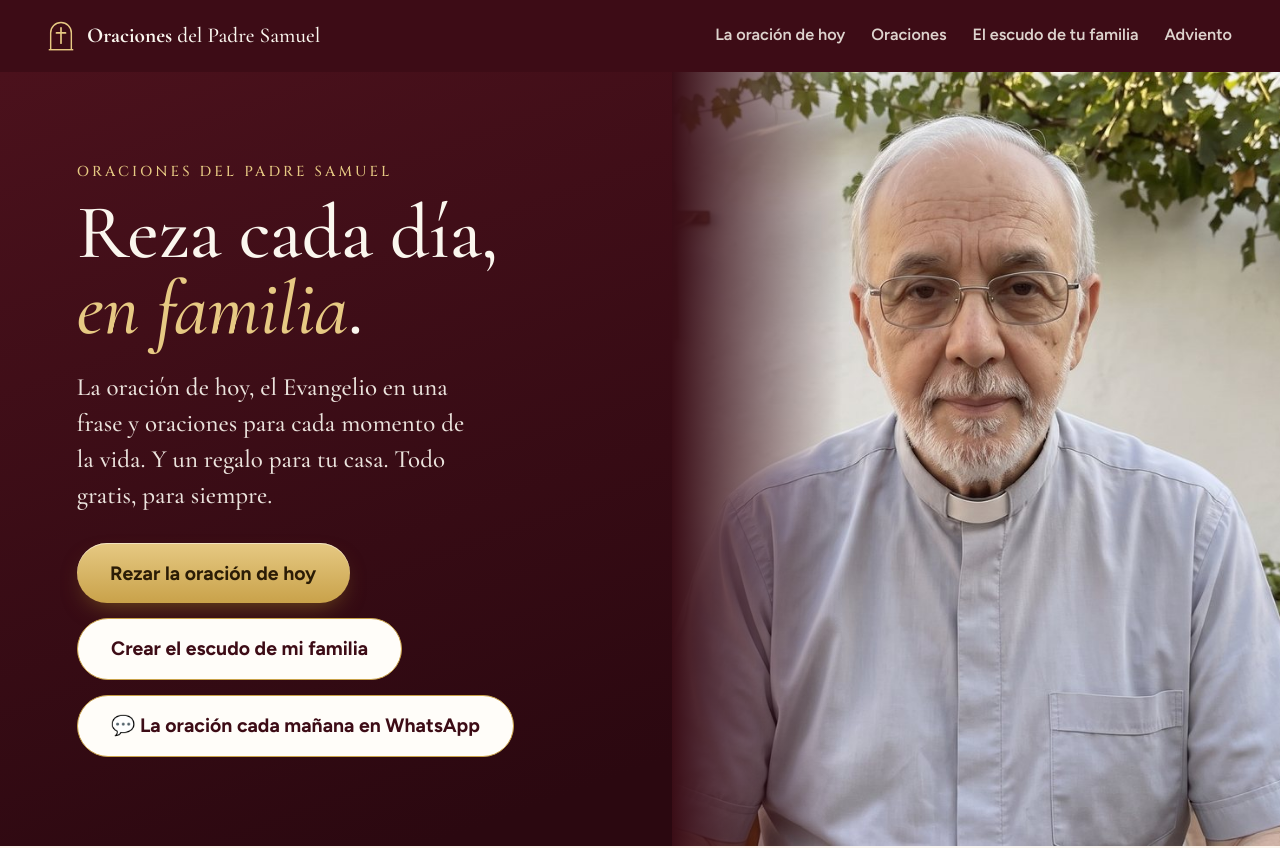
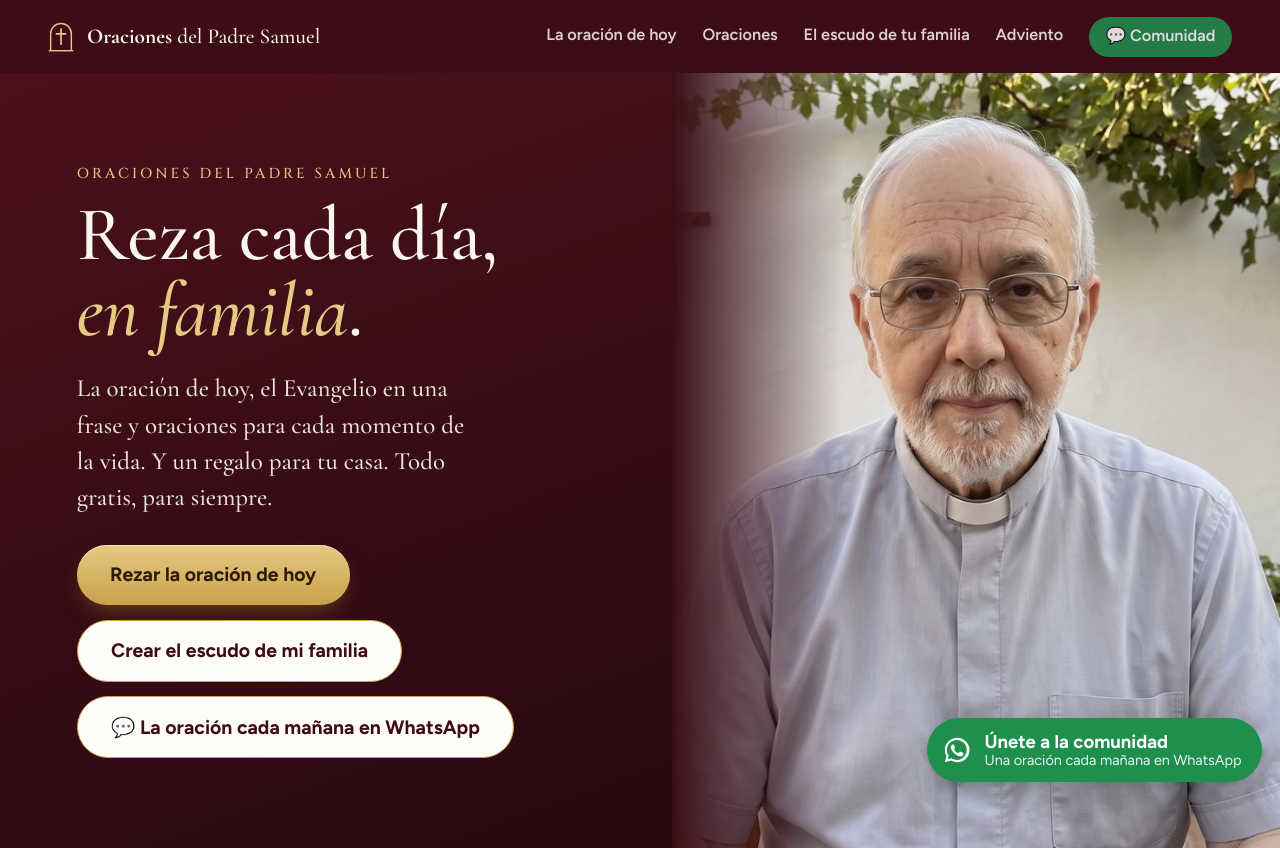
Before and after one commit to padresamuel/padresamuel.github.io, a plain HTML site: page index.html in a window 1280 px wide. Shown: the top 848 px of the page. Drawn offline with nearby package versions, Linux system fonts and the light colour scheme.

Commit message:
Comunidad de WhatsApp siempre visible: botón fijo, menú y pie
Co-Authored-By: Claude Opus 5.5 <noreply@anthropic.com>

```diff
--- a/estilos.css
+++ b/estilos.css
@@ -246,3 +246,12 @@ details p{color:var(--suave);margin:.6rem 0 0}
 
 [hidden]{display:none!important}
 .transparencia{font-size:.88rem!important;border-left:3px solid var(--oro);padding-left:.9rem;font-style:italic}
+
+/* Comunidad de WhatsApp siempre visible */
+.wa-fija{position:fixed;right:18px;bottom:18px;z-index:50;display:flex;align-items:center;gap:.7rem;background:#1f8f4e;color:#fff;text-decoration:none;padding:.7rem 1.1rem .7rem .8rem;border-radius:999px;box-shadow:0 10px 30px rgba(0,0,0,.28);font-family:var(--sans,inherit);line-height:1.15}
+.wa-fija svg{width:30px;height:30px;flex:none}
+.wa-fija b{display:block;font-size:1rem}.wa-fija small{display:block;font-size:.78rem;opacity:.9}
+.wa-fija:hover{background:#17773f}
+.menu .menu-wa{background:#1f8f4e;color:#fff !important;border-radius:999px;padding:.35rem .9rem}
+.pie .pie-wa{background:#1f8f4e;color:#fff !important;display:inline-block}
+@media (max-width:640px){.wa-fija{left:12px;right:12px;bottom:12px;justify-content:center;border-radius:14px}body.con-wa{padding-bottom:84px}}
--- a/partes.js
+++ b/partes.js
@@ -8,14 +8,23 @@
   if (cab) cab.outerHTML = `<header class="cab">
     <a class="logo" href="${R}" aria-label="Inicio · Oraciones del Padre Samuel">${mono}<span><b>Oraciones</b> del Padre Samuel</span></a>
     <button class="menu-btn" aria-label="Menú" aria-expanded="false" onclick="this.setAttribute('aria-expanded',this.getAttribute('aria-expanded')==='false');document.body.classList.toggle('menu-abierto')">☰</button>
-    <nav class="menu">${nav.map(([k, u, t]) => `<a href="${R}${u}"${k === S ? ' aria-current="page"' : ""}>${t}</a>`).join("")}</nav>
+    <nav class="menu">${nav.map(([k, u, t]) => `<a href="${R}${u}"${k === S ? ' aria-current="page"' : ""}>${t}</a>`).join("")}${C.WHATSAPP ? `<a class="menu-wa" href="${C.WHATSAPP}" rel="noopener">💬 Comunidad</a>` : ""}</nav>
   </header>`;
   const pie = document.getElementById("pie");
   if (pie) pie.outerHTML = `<footer class="pie">
     ${mono}
     <p class="pie-lema">Rezar cada día, en familia.</p>
+    ${C.WHATSAPP ? `<p><a class="boton pie-wa" href="${C.WHATSAPP}" rel="noopener">💬 Únete a la comunidad del Padre Samuel en WhatsApp</a></p>` : ""}
     <p>${nav.map(([k, u, t]) => `<a href="${R}${u}">${t}</a>`).join(" · ")}</p>
     <p class="pie-mini">${(C.CANALES || []).map(c => `<a href="${c.url}" rel="noopener">${c.nombre}</a>`).join(" · ")}</p>
     <p class="pie-mini"><a href="${R}privacidad/">Privacidad</a> · Gratis, sin anuncios y sin pagos</p>
   </footer>`;
+  // Comunidad de WhatsApp: SIEMPRE visible (orden de Dani, 12-11-2026)
+  if (C.WHATSAPP && !document.querySelector(".wa-fija")) {
+    const a = document.createElement("a");
+    a.className = "wa-fija"; a.href = C.WHATSAPP; a.rel = "noopener";
+    a.setAttribute("aria-label", "Únete a la comunidad del Padre Samuel en WhatsApp");
+    a.innerHTML = '<svg viewBox="0 0 32 32" aria-hidden="true"><path fill="currentColor" d="M16 3a13 13 0 0 0-11.3 19.4L3 29l6.8-1.8A13 13 0 1 0 16 3zm0 23.6c-2 0-3.9-.5-5.6-1.5l-.4-.2-4 1 1.1-3.9-.3-.4A10.6 10.6 0 1 1 16 26.6zm5.8-7.9c-.3-.2-1.9-.9-2.2-1-.3-.1-.5-.2-.7.2l-1 1.2c-.2.2-.4.2-.7.1a8.7 8.7 0 0 1-4.3-3.8c-.3-.6.3-.5.9-1.7.1-.2 0-.4 0-.6l-1-2.4c-.3-.6-.5-.5-.7-.5h-.6c-.2 0-.6.1-.9.4-.3.3-1.2 1.1-1.2 2.8s1.2 3.2 1.4 3.5c.2.2 2.4 3.6 5.7 5 2.1.9 3 1 4 .8.7-.1 1.9-.8 2.2-1.5.3-.7.3-1.3.2-1.5-.1-.1-.3-.2-.6-.3z"/></svg><span><b>Únete a la comunidad</b><small>Una oración cada mañana en WhatsApp</small></span>';
+    document.body.appendChild(a); document.body.classList.add("con-wa");
+  }
 })();
```
